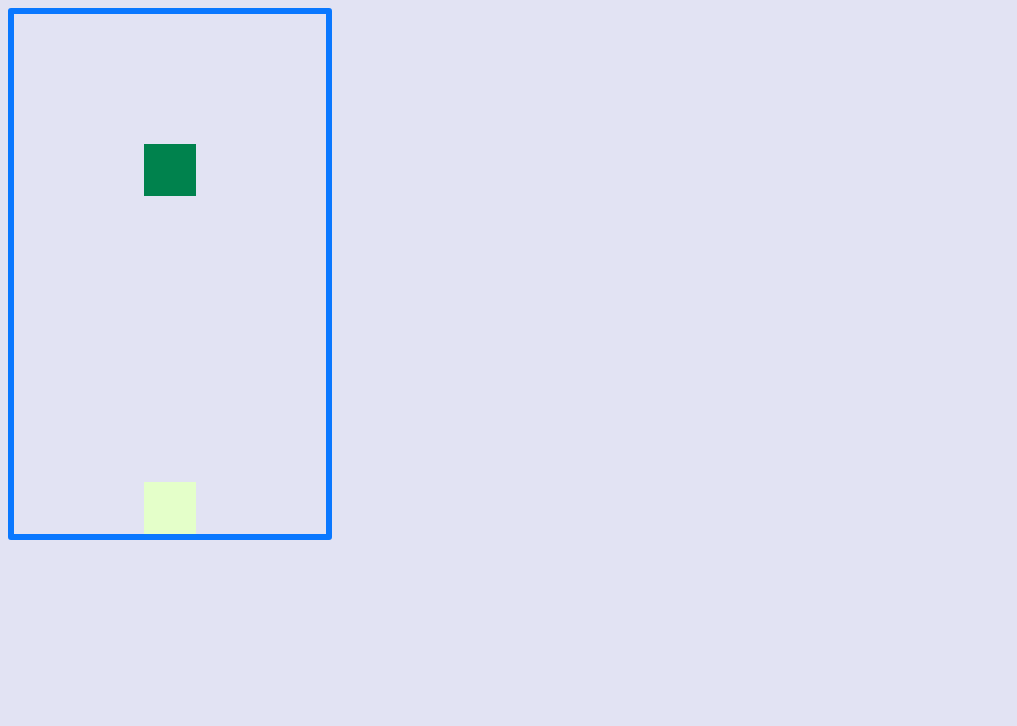
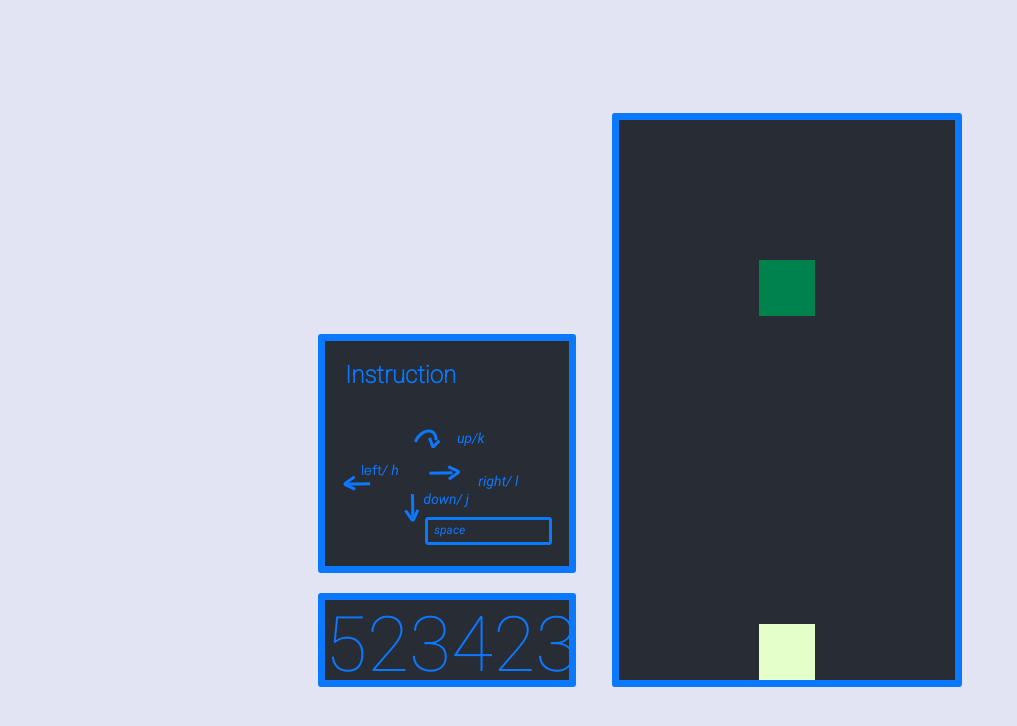
Before and after one commit to skyying/tetrisV, a website built with webpack: page src/index.html in a window 1280 px wide. Shown: the whole page, without its empty margins (0-1017 px from the left). Built offline with nearby package versions, Linux system fonts and the light colour scheme.

Commit message:
stylng page

```diff
--- a/src/element.js
+++ b/src/element.js
@@ -3,12 +3,15 @@ import Arena from "./arena.js";
 import Piece from "./piece.js";
 import CanvasTool from "./canvas.js";
 import Hint from "./hint.js";
+import infoImg from "./img/info.png";
 
 // dom element
-const main = document.getElementById("main");
+const canvas = document.getElementById("canvas");
+const info = document.getElementById("info");
+
 
 // objects
 export const playground = new Arena(SIZE.ARENA_WIDTH, SIZE.ARENA_HEIGHT);
 export const player = new Piece();
-export const cns = new CanvasTool(main, SIZE.ARENA_HEIGHT * SIZE.SCALER, SIZE.ARENA_WIDTH * SIZE.SCALER);
+export const cns = new CanvasTool(canvas, SIZE.ARENA_HEIGHT * SIZE.SCALER, SIZE.ARENA_WIDTH * SIZE.SCALER);
 export const playerHint = new Hint(player);
--- a/src/hint.js
+++ b/src/hint.js
@@ -23,7 +23,6 @@ export default class Hint extends Piece {
         }
         return m;
     }
-
     //set hint's y position to simulate dropped
     dropHint(owner, arena) {
         let n = owner.pos.x,
--- a/src/index.html
+++ b/src/index.html
@@ -6,7 +6,21 @@
     </head>
     <body>
         <div id="main">
-
+            <div class="flex-container row">
+                <div class="left">
+                    <div class="flex top"></div>
+                    <div id="instuction" class="flex">
+                        <div class="flex-container col">
+                            <h2 class="flex">Instruction</h2>
+                            <img id="info" class="flex" alt="Instruction">
+                        </div>
+                    </div>
+                    <div id="score" class="flex">
+                        <span>523423</span>
+                    </div>
+                </div>
+                <div id="canvas" class="right">
+                </div>
             </div>
     </body>
 </html>
--- a/src/index.js
+++ b/src/index.js
@@ -1,4 +1,4 @@
-
+import infoImg from "./img/info.png";
 import "./style/style.scss";
 import { tetrisBg } from "./theme.js";
 import {
@@ -8,7 +8,17 @@ import {
     playerHint
 } from "./element.js";
 
+
+
+// load image
+const info = document.getElementById("info");
+info.src = infoImg;
+
+
+// set variable for canvas update
 let animation;
+
+
 
 const drawTetris = () => {
     //background
@@ -30,7 +40,6 @@ const drop = (cb) => {
         }
     }
 };
-
 
 const stop = () => {
     cns.ctx.save();
--- a/src/size.js
+++ b/src/size.js
@@ -1,5 +1,5 @@
 export const SIZE = {
-    SCALER : 26,
+    SCALER : 28,
     ARENA_WIDTH : 12,
     ARENA_HEIGHT : 20
 };
--- a/src/style/style.scss
+++ b/src/style/style.scss
@@ -3,20 +3,105 @@
 
 $primary-color: #E2E3F3;
 $secondary-color: #0A78FF;
+$dark: #282C34;
 $default-font : 'Roboto';
+$leftWidth: 244px;
+$midHeight: 244px;
+$smallHeigt: 80px;
+$colHeight: 520px;
+$defaultSpacing : 20px;
 
-html {
+html, body {
     height: 100%;
 }
 
 body {
+    margin: 0;
+    font-family: $default-font;
     background-color :  $primary-color;
 }
 #main {
+    height: 100%;
+    padding: 0;
+    margin: 0;
+    display: -webkit-box;
+    display: -moz-box;
+    display: -ms-flexbox;
+    display: -webkit-flex;
+    display: flex;
+    align-items: center;
+    justify-content: center;
+    canvas, #instuction, #score  {
+        border-radius: 3px;
+        border: 7px solid $secondary-color;
+    }
+
+    .flex {
+        display: flex;
+    }
+
+    .left, .right {
+        display: flex;
+    }
+
+    .left {
+        flex-direction: column;
+        width: $leftWidth;
+        margin-right: 50px;
+        .top{
+            height: calc(100% - 255px - 80px);
+        }
+        img {
+            height: 116px;
+            width: 209px;
+            margin: auto;
+        }
+    }
+    .right{
+        flex-direction: column;
+    }
+}
 
 
-    canvas {
-        border-radius: 3px;
-        border: 6px solid $secondary-color;
+.flex-container{
+    width: auto;
+    display: flex;
+}
+
+.row{
+    flex-direction: row;
+}
+
+.col{
+    flex-direction: column;
+}
+
+#instuction, #score {
+    width: $leftWidth;
+}
+
+#instuction {
+    height: $midHeight;
+    background-color: $dark;
+
+    h2 {
+        padding-left: $defaultSpacing;
+        color: $secondary-color;
+    }
+    .flex-container {
+        width: 100%;
     }
 }
+
+#score {
+    background-color: $dark;
+    height: $smallHeigt;
+    color: $secondary-color;
+    font-size: 6vw;
+    margin-top: $defaultSpacing ;
+    text-align: center;
+
+    span{
+        margin: auto;
+    }
+}
--- a/src/theme.js
+++ b/src/theme.js
@@ -10,4 +10,4 @@ export const THEME = [
     "#E4FFC9",//color for hint
 ];
 
-export const tetrisBg = "#E2E3F3";
+export const tetrisBg = "#282C34";
```
Also changed, not shown: package.json (+5 -2 lines), src/a.html (added, +28 -0 lines), test/test.js (added, +8 -0 lines), todo.md (+7 -2 lines), src/img/info.png (added). Lines whose indentation alone changed are shown as unchanged.
